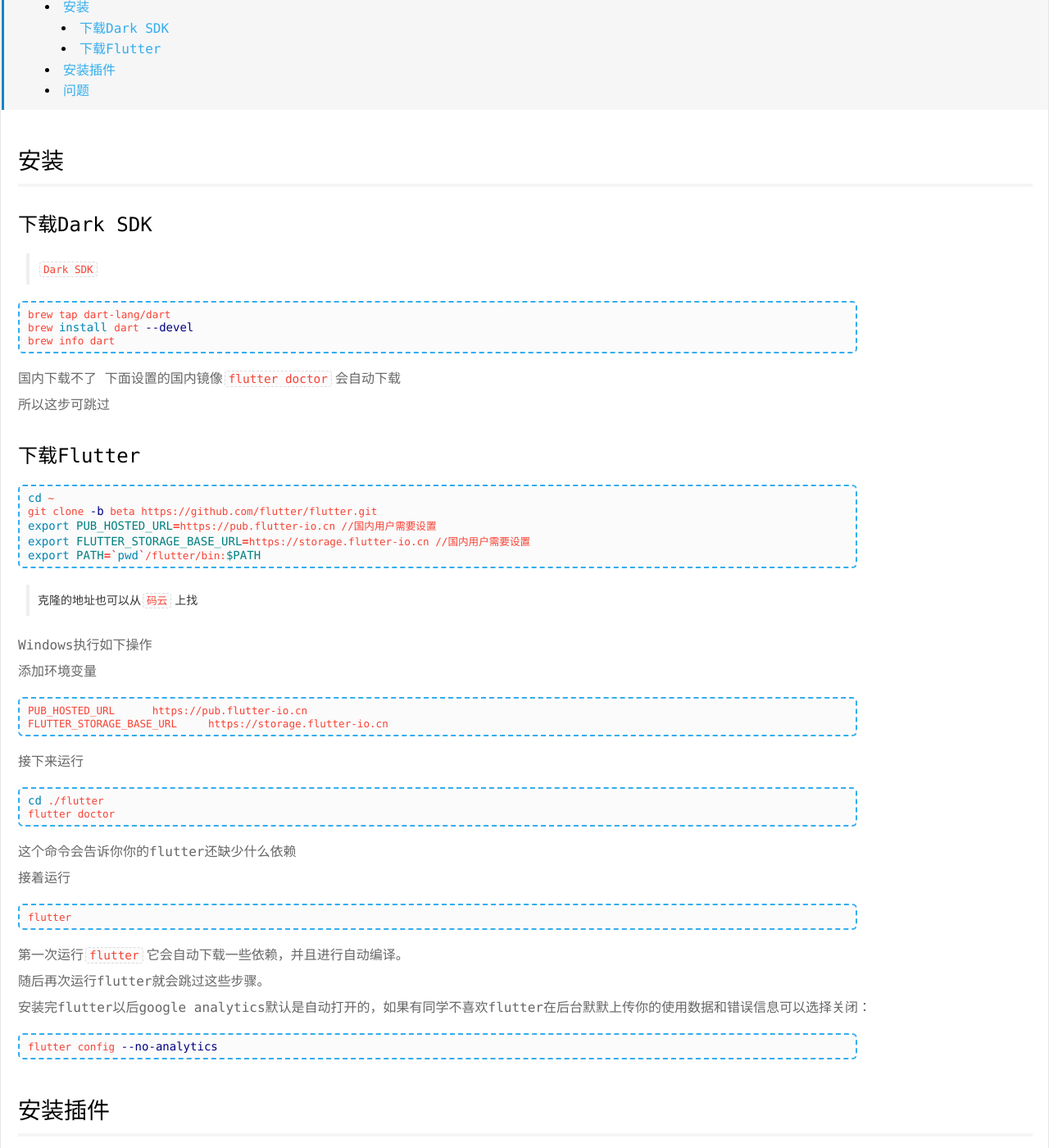
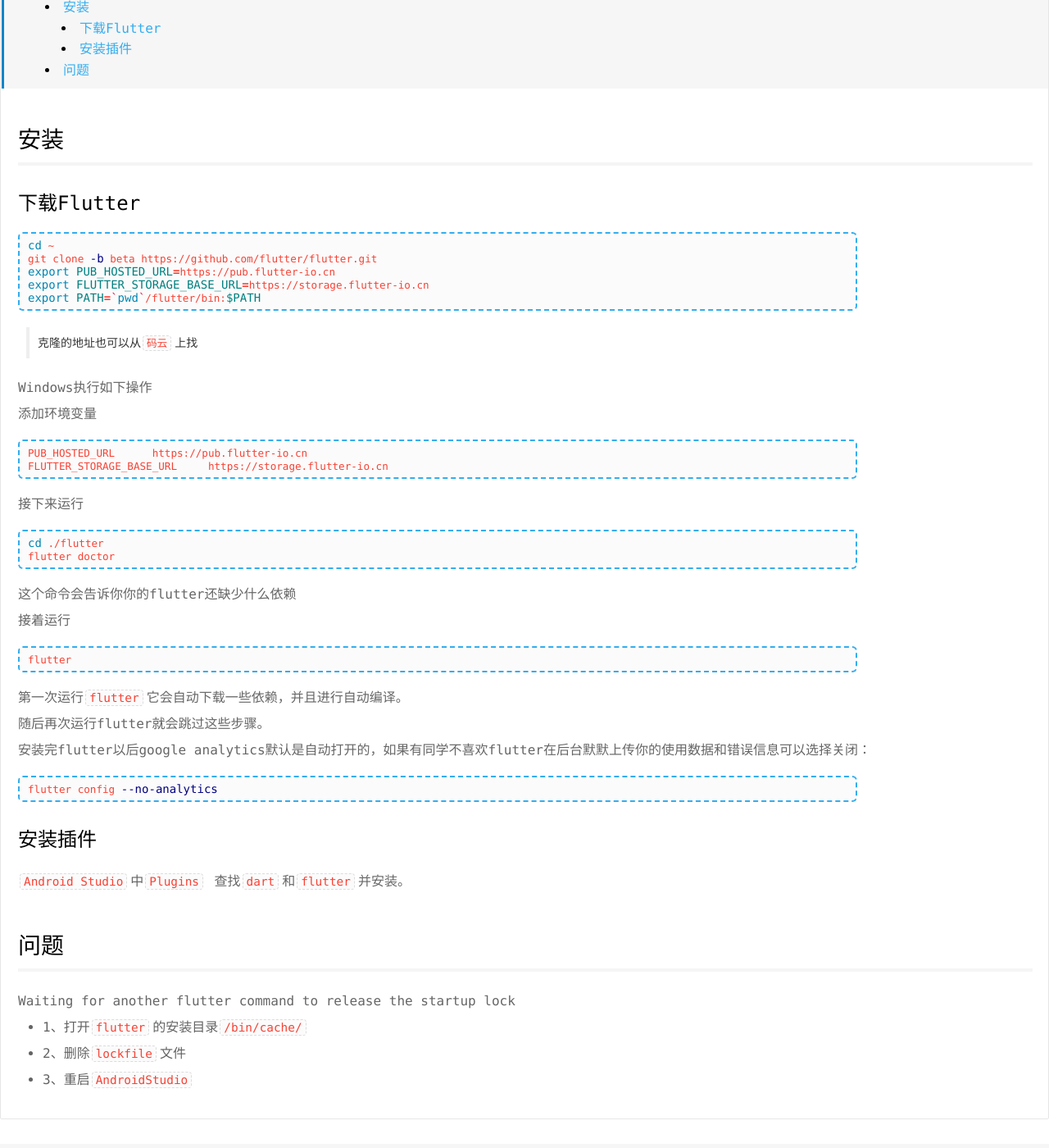
Before and after one commit to psvmc/myblog_jekyll, a Jekyll site: the page built from _posts/2018-08-02-flutter-android-begin.md, in a window 1280 px wide and 1400 px high, scrolled down 428 px. Shown: the whole window at 82% size. Built offline with Jekyll 4.4.1, drawn with Linux system fonts in a browser that asks for light colours; comment, search, counter and statistics services are not loaded; some of the changed text lies outside the part shown.

Commit message:
文章更新

````diff
--- a/_posts/2018-08-02-flutter-android-begin.md
+++ b/_posts/2018-08-02-flutter-android-begin.md
@@ -13,27 +13,13 @@
 
 
 
-### 下载Dark SDK
-
-> [`Dark SDK`](https://www.dartlang.org/tools/sdk/)
-
-```bash
-brew tap dart-lang/dart
-brew install dart --devel
-brew info dart
-```
-
-国内下载不了 下面设置的国内镜像`flutter doctor`会自动下载
-
-所以这步可跳过
-
 ### 下载Flutter
 
 ```bash
 cd ~
 git clone -b beta https://github.com/flutter/flutter.git
-export PUB_HOSTED_URL=https://pub.flutter-io.cn //国内用户需要设置
-export FLUTTER_STORAGE_BASE_URL=https://storage.flutter-io.cn //国内用户需要设置
+export PUB_HOSTED_URL=https://pub.flutter-io.cn
+export FLUTTER_STORAGE_BASE_URL=https://storage.flutter-io.cn
 export PATH=`pwd`/flutter/bin:$PATH
 ```
 
@@ -77,14 +63,14 @@
 
 
 
-## 安装插件
+### 安装插件
 
-Android Studio中`Plugins` 查找`dart`和`flutter`并安装。
+`Android Studio`中`Plugins` 查找`dart`和`flutter`并安装。
 
 ## 问题
 
 Waiting for another flutter command to release the startup lock
 
-+ 1、打开flutter的安装目录/bin/cache/
-+ 2、删除lockfile文件
-+ 3、重启AndroidStudio
++ 1、打开`flutter`的安装目录`/bin/cache/`
++ 2、删除`lockfile`文件
++ 3、重启`AndroidStudio`
````
